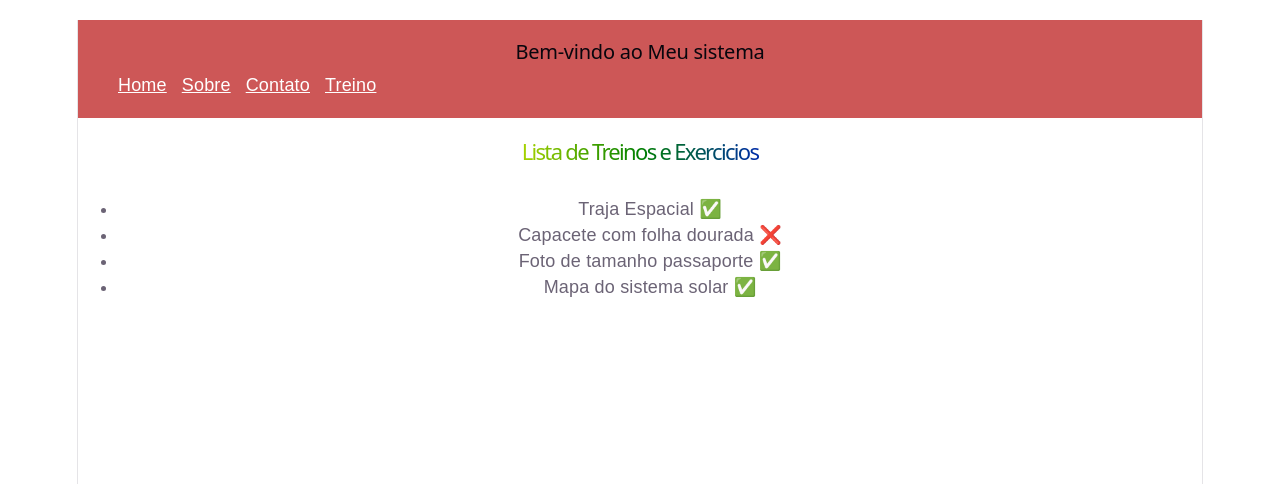
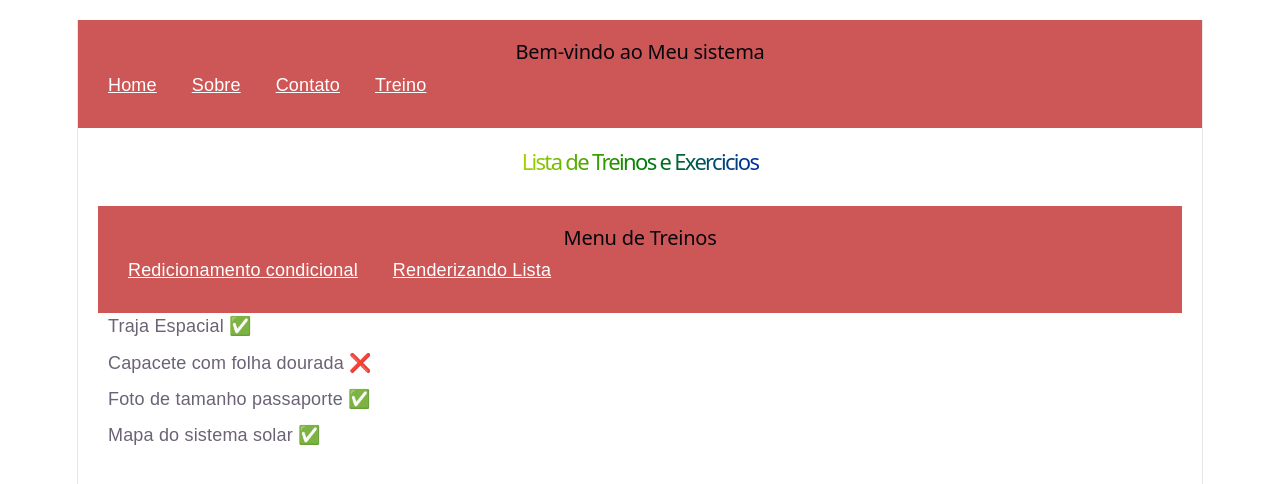
Before and after one commit to Drario11/dariodev_vite, a React (Vite) app: page /treino in a window 1280 px wide. Shown: the top 484 px of the page. Built offline with nearby package versions, Linux system fonts and the light colour scheme.

Commit message:
Caminhando para evolução

```diff
--- a/src/App.jsx
+++ b/src/App.jsx
@@ -16,7 +16,7 @@ function App() {
           <Route path="/" element={<Home />} />
           <Route path="/sobre" element={<Sobre />} />
           <Route path="/contato" element={<Contato />} />
-          <Route path="/treino" element={<GalleryTeino />} />
+          <Route path="/treino/*" element={<GalleryTeino />} />
         </Routes>
       </main>
     </>
--- a/src/Treino/GalleryTeino.jsx
+++ b/src/Treino/GalleryTeino.jsx
@@ -1,10 +1,18 @@
-import Rendecondici from "./Rendecondici";
+import { Routes, Route } from 'react-router-dom'
+import MenuTreino from './Menu/MenuTreino'
+import Rendecondici from './Rendecondici'
+import Render from './RenderizandoLista/Render'
+
 
 export default function GalleryTeino() {
     return (
         <section>
             <h1>Lista de Treinos e Exercicios</h1>
-            <Rendecondici />
+            <MenuTreino />
+            <Routes>
+                <Route path="/" element={<Rendecondici />} />
+                <Route path="/Render" element={<Render />} />
+            </Routes>
         </section>
     )
 }
--- /dev/null
+++ b/src/Treino/Menu/MenuTreino.jsx
@@ -0,0 +1,16 @@
+import { Link } from 'react-router-dom'
+
+export default function MenuTreino() {
+    return (
+        <header style={{ background: '#cd5757', padding: '20px', color: 'white' }}>
+            <h2>Menu de Treinos</h2>
+            <nav>
+                <ul style={{ listStyle: 'none', display: 'flex', gap: '15px' }}>
+                    <li><Link to="/treino" style={{ color: 'white' }}>Redicionamento condicional</Link></li>
+                    <li><Link to="/treino/Render" style={{ color: 'white' }}>Renderizando Lista</Link></li>
+
+                </ul>
+            </nav>
+        </header>
+    )
+}
--- /dev/null
+++ b/src/Treino/RenderizandoLista/Render.jsx
@@ -0,0 +1,26 @@
+import { people } from "./data.jsx";
+import { getImageUrl } from "./utils.jsx";
+import './styler.css'
+
+export default function Render() {
+    const chemist = people.filter(person => person.profession === 'chemist'
+    );
+    const listItens = chemist.map(person =>
+        <li>
+            <img
+                src={getImageUrl(person)}
+                alt={person.name}
+            />
+            <p>
+                <b>{person.name}</b>
+                {' ' + person.profession + ' '}
+                known for {' ' + person.accomplishment}
+            </p>
+        </li>
+    )
+    return (
+        <ul>
+            {listItens}
+        </ul>
+    )
+}
--- /dev/null
+++ b/src/Treino/RenderizandoLista/data.jsx
@@ -0,0 +1,31 @@
+export const people = [{
+    id: 0,
+    name: 'Creola Katherine Johnson',
+    profession: 'mathematician',
+    accomplishment: 'spaceflight calculations',
+    imageId: 'MK3eW3A'
+}, {
+    id: 1,
+    name: 'Mario José Molina-Pasquel Henríquez',
+    profession: 'chemist',
+    accomplishment: 'discovery of Arctic ozone hole',
+    imageId: 'mynHUSa'
+}, {
+    id: 2,
+    name: 'Mohammad Abdus Salam',
+    profession: 'physicist',
+    accomplishment: 'electromagnetism theory',
+    imageId: 'bE7W1ji'
+}, {
+    id: 3,
+    name: 'Percy Lavon Julian',
+    profession: 'chemist',
+    accomplishment: 'pioneering cortisone drugs, steroids and birth control pills',
+    imageId: 'IOjWm71'
+}, {
+    id: 4,
+    name: 'Subrahmanyan Chandrasekhar',
+    profession: 'astrophysicist',
+    accomplishment: 'white dwarf star mass calculations',
+    imageId: 'lrWQx8l'
+}];
--- /dev/null
+++ b/src/Treino/RenderizandoLista/styler.css
@@ -0,0 +1,66 @@
+* {
+    box-sizing: border-box;
+}
+
+body {
+    font-family: sans-serif;
+    margin: 20px;
+    padding: 0;
+}
+
+h1 {
+    margin-top: 0;
+    font-size: 22px;
+}
+
+h2 {
+    margin-top: 0;
+    font-size: 20px;
+}
+
+h3 {
+    margin-top: 0;
+    font-size: 18px;
+}
+
+h4 {
+    margin-top: 0;
+    font-size: 16px;
+}
+
+h5 {
+    margin-top: 0;
+    font-size: 14px;
+}
+
+h6 {
+    margin-top: 0;
+    font-size: 12px;
+}
+
+code {
+    font-size: 1.2em;
+}
+
+ul {
+    padding-inline-start: 20px;
+}
+
+ul {
+    list-style-type: none;
+    padding: 0px 10px;
+}
+
+li {
+    margin-bottom: 10px;
+    display: grid;
+    grid-template-columns: auto 1fr;
+    gap: 20px;
+    align-items: center;
+}
+
+img {
+    width: 100px;
+    height: 100px;
+    border-radius: 50%;
+}
--- /dev/null
+++ b/src/Treino/RenderizandoLista/utils.jsx
@@ -0,0 +1,7 @@
+export function getImageUrl(person) {
+    return (
+        'https://i.imgur.com/' +
+        person.imageId +
+        's.jpg'
+    );
+}
```
